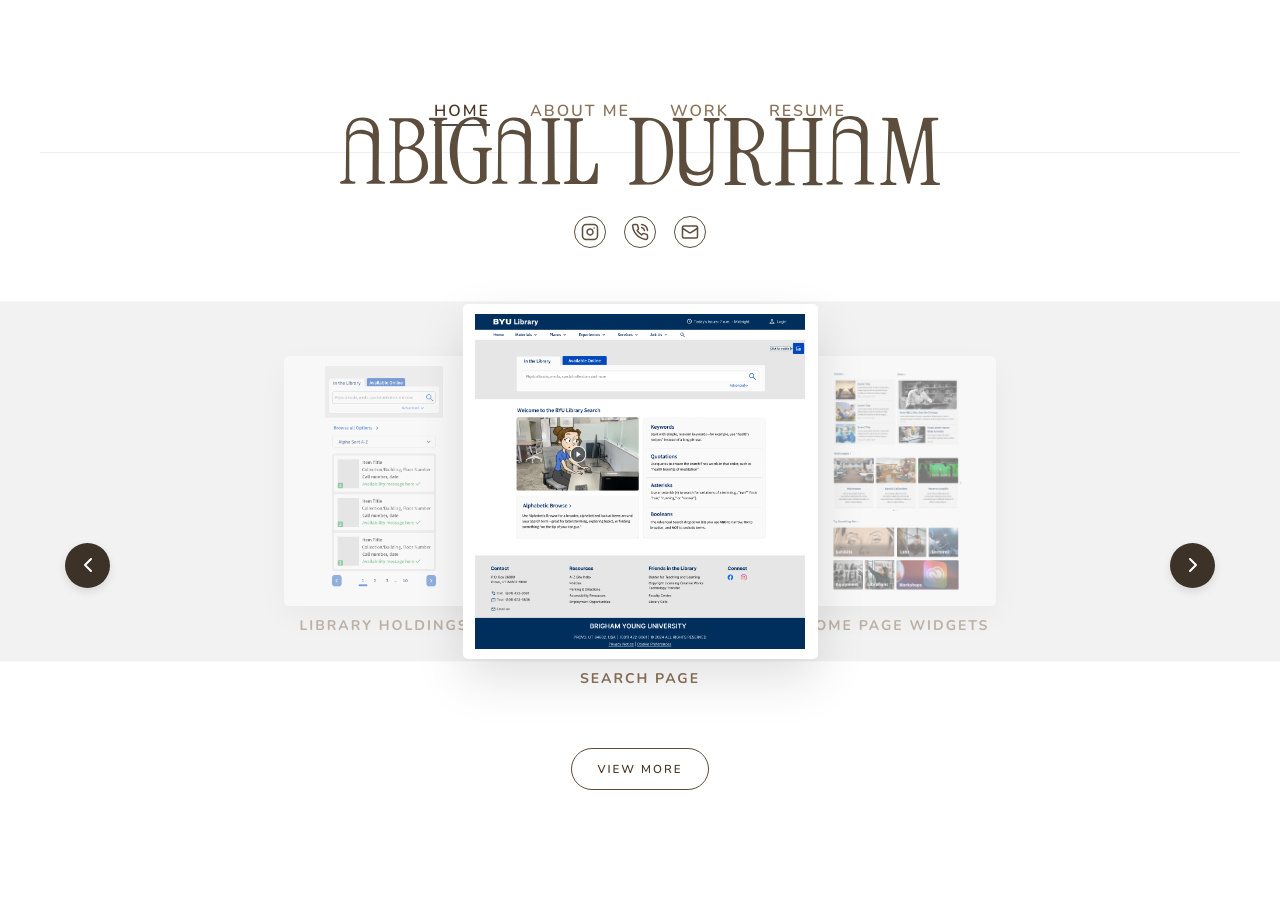
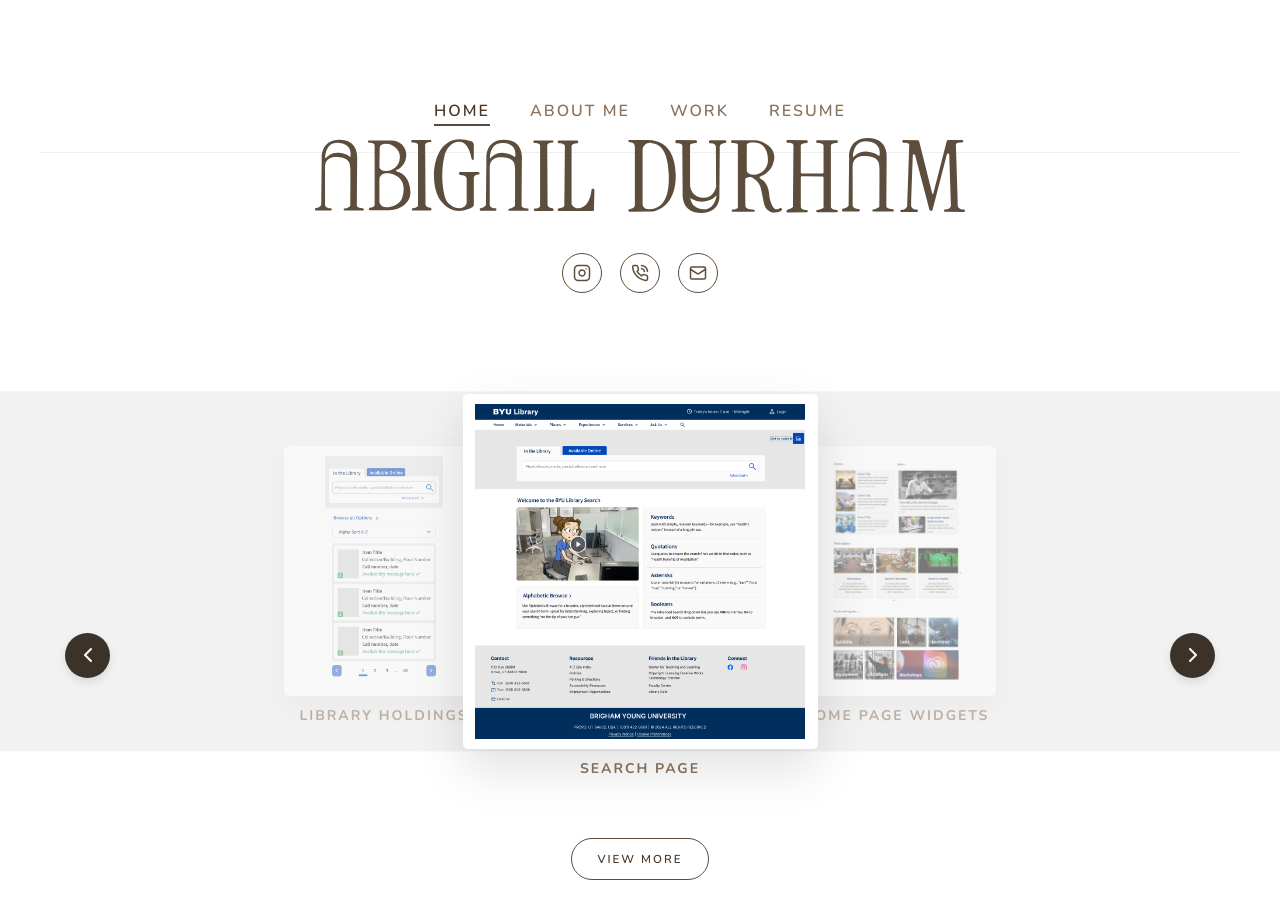
Before and after one commit to adurham00/PersonalPortfolio, a Next.js app: page / in a window 1280 px wide. Shown: the top 918 px of the page. Built offline with nearby package versions, Linux system fonts and the light colour scheme.

Commit message:
final updates for today

```diff
--- a/app/app.css
+++ b/app/app.css
@@ -87,8 +87,8 @@ body, html {
 }
 
 .dot-btn {
-  width: 32px;
-  height: 32px;
+  width: 40px;
+  height: 40px;
   border-radius: 50%;
   border: 1px solid var(--text-main);
   background: transparent;
--- a/app/page.tsx
+++ b/app/page.tsx
@@ -45,9 +45,9 @@ export default function PortfolioPage() {
         className="header-section"
         style={{
           textAlign: 'center',
-          marginTop: '-60px',
+          marginTop: '-px',
           paddingTop: '0px', // Removed the negative padding
-          paddingBottom: '0px'
+          paddingBottom: '45px'
         }}
       >
         <div className="hero-title-text" style={{ marginTop: '-20px' }}>
@@ -55,7 +55,7 @@ export default function PortfolioPage() {
             src="/AbigailDurham2.svg"
             alt="Abigail Durham"
             style={{
-              maxWidth: '600px',
+              maxWidth: '650px',
               width: '90%',
               height: 'auto',
               display: 'block',
@@ -65,7 +65,7 @@ export default function PortfolioPage() {
         </div>
 
         {/* Tightened this margin from 20px to 5px */}
-        <div className="contact-dots" style={{ marginTop: '30px' }}>
+        <div className="contact-dots" style={{ marginTop: '40px' }}>
           <a href="#" className="dot-btn"><Instagram size={18} /></a>
           <a href="#" className="dot-btn"><PhoneCall size={18} /></a>
           <a href="#" className="dot-btn"><Mail size={18} /></a>
--- a/app/resume/page.tsx
+++ b/app/resume/page.tsx
@@ -23,7 +23,7 @@ export default function ResumePage() {
           </h1>
           <div style={{ display: 'flex', justifyContent: 'space-between', alignItems: 'flex-end', flexWrap: 'wrap', gap: '20px' }}>
             <p style={{ opacity: 0.5, marginTop: '10px', fontSize: '14px', letterSpacing: '1px', margin: 0 }}>
-              Available for freelance and full-time opportunities.
+              Seeking Internship Opportunities
             </p>
           </div>
         </header>
```
